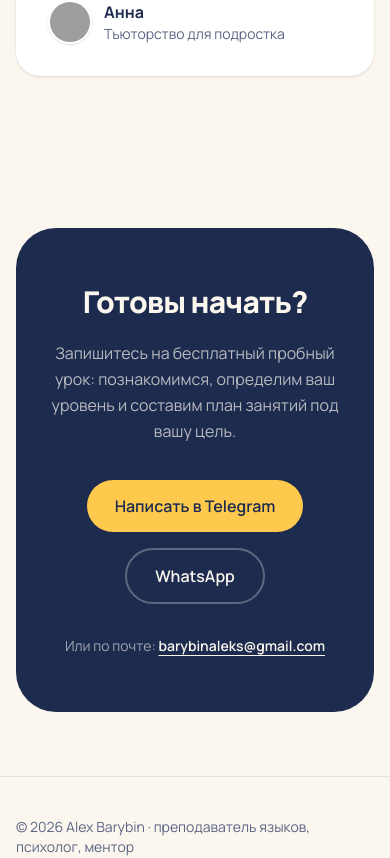
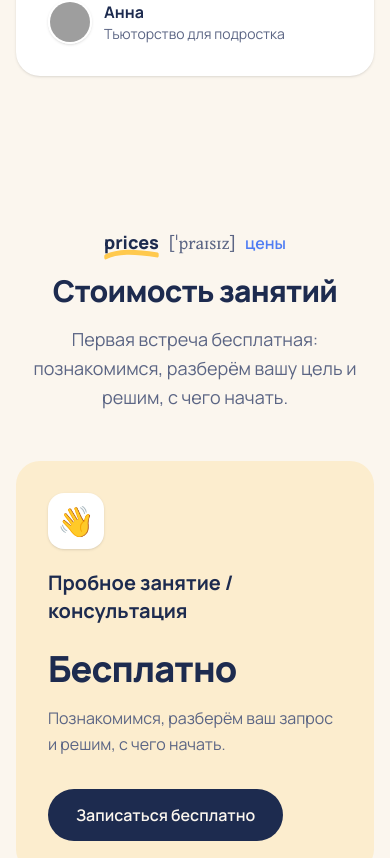
Before and after one commit to Cyrillkel/englishscool, a Next.js app: page / in a window 390 px wide. Shown: the part 11142-12000 px from the top of the page. Built offline with nearby package versions, Linux system fonts and the light colour scheme; grey boxes are pictures that could not be loaded.

Commit message:
Add pricing section between reviews and contact

```diff
--- a/src/shared/config/site.ts
+++ b/src/shared/config/site.ts
@@ -13,6 +13,7 @@ export const site = {
     { label: "Обо мне", href: "/#about" },
     { label: "Опыт", href: "/#experience" },
     { label: "Отзывы", href: "/#reviews" },
+    { label: "Цены", href: "/#prices" },
     { label: "Блог", href: "/blog" },
     { label: "Контакты", href: "/#contact" },
   ],
--- a/src/views/home/ui/home-page.tsx
+++ b/src/views/home/ui/home-page.tsx
@@ -5,6 +5,7 @@ import { Experience } from "@/widgets/experience";
 import { Footer } from "@/widgets/footer";
 import { Header } from "@/widgets/header";
 import { Hero } from "@/widgets/hero";
+import { Pricing } from "@/widgets/pricing";
 import { Services } from "@/widgets/services";
 import { Testimonials } from "@/widgets/testimonials";
 
@@ -19,6 +20,7 @@ export function HomePage() {
         <Experience />
         <Countries />
         <Testimonials />
+        <Pricing />
         <ContactCta />
       </main>
       <Footer />
--- a/src/widgets/header/ui/header.tsx
+++ b/src/widgets/header/ui/header.tsx
@@ -12,12 +12,12 @@ export function Header() {
           {site.logo.second}
         </Link>
 
-        <nav className="hidden items-center gap-8 md:flex">
+        <nav className="hidden items-center gap-5 md:flex lg:gap-8">
           {site.nav.map((item) => (
             <Link
               key={item.href}
               href={item.href}
-              className="text-sm font-semibold text-ink-soft transition-colors hover:text-ink"
+              className="text-sm font-semibold whitespace-nowrap text-ink-soft transition-colors hover:text-ink"
             >
               {item.label}
             </Link>
--- /dev/null
+++ b/src/widgets/pricing/index.ts
@@ -0,0 +1 @@
+export { Pricing } from "./ui/pricing";
--- /dev/null
+++ b/src/widgets/pricing/ui/pricing.tsx
@@ -0,0 +1,93 @@
+import { Button, Reveal, Section, SectionHeading } from "@/shared/ui";
+
+/** price is in rubles, null means free. The featured plan gets the dark card. */
+const plans = [
+  {
+    emoji: "👋",
+    title: "Пробное занятие / консультация",
+    price: null,
+    unit: null,
+    description: "Познакомимся, разберём ваш запрос и решим, с чего начать.",
+    cta: "Записаться бесплатно",
+    accent: "bg-sunshine/20",
+    featured: false,
+  },
+  {
+    emoji: "🗣️",
+    title: "Английский / шведский",
+    price: 2500,
+    unit: "за занятие",
+    description:
+      "Индивидуальные онлайн-занятия под вашу цель: переезд, карьера, свободное общение.",
+    cta: "Записаться",
+    accent: "bg-ink text-cream shadow-xl",
+    featured: true,
+  },
+  {
+    emoji: "🧭",
+    title: "Психологическое консультирование",
+    price: 3000,
+    unit: "за сессию",
+    description: "Помогу разобраться в себе и понять, куда двигаться дальше.",
+    cta: "Записаться",
+    accent: "bg-coral/10",
+    featured: false,
+  },
+];
+
+function formatPrice(price: number | null) {
+  return price === null ? "Бесплатно" : `${price.toLocaleString("ru-RU")} ₽`;
+}
+
+export function Pricing() {
+  return (
+    <Section id="prices">
+      <SectionHeading
+        eyebrow={{ word: "prices", sound: "ˈpraɪsɪz", meaning: "цены" }}
+        title="Стоимость занятий"
+        subtitle="Первая встреча бесплатная: познакомимся, разберём вашу цель и решим, с чего начать."
+      />
+      <div className="mx-auto grid max-w-md gap-6 lg:max-w-none lg:grid-cols-3">
+        {plans.map((plan, index) => (
+          <Reveal
+            key={plan.title}
+            as="article"
+            delay={index * 70}
+            className={`flex flex-col rounded-3xl p-8 hover:-translate-y-1 ${plan.accent}`}
+          >
+            <div className="mb-5 inline-flex h-14 w-14 items-center justify-center rounded-2xl bg-white text-3xl shadow-sm">
+              {plan.emoji}
+            </div>
+            {/* Two lines tall on desktop so the prices line up across cards. */}
+            <h3 className="text-xl font-bold lg:min-h-14">{plan.title}</h3>
+            <p className="mt-6 flex flex-wrap items-baseline gap-x-2">
+              <span className="text-4xl font-extrabold tracking-tight">
+                {formatPrice(plan.price)}
+              </span>
+              {plan.unit && (
+                <span
+                  className={plan.featured ? "text-cream/70" : "text-ink-soft"}
+                >
+                  {plan.unit}
+                </span>
+              )}
+            </p>
+            <p
+              className={`mt-4 mb-8 leading-relaxed ${plan.featured ? "text-cream/70" : "text-ink-soft"}`}
+            >
+              {plan.description}
+            </p>
+            <div className="mt-auto">
+              <Button
+                href="#contact"
+                variant={plan.featured ? "light" : "primary"}
+              >
+                {plan.cta}
+              </Button>
+            </div>
+          </Reveal>
+        ))}
+      </div>
+    </Section>
+  );
+}
```
Also changed, not shown: 1 other file (tests, documents, lock files or other folders).
